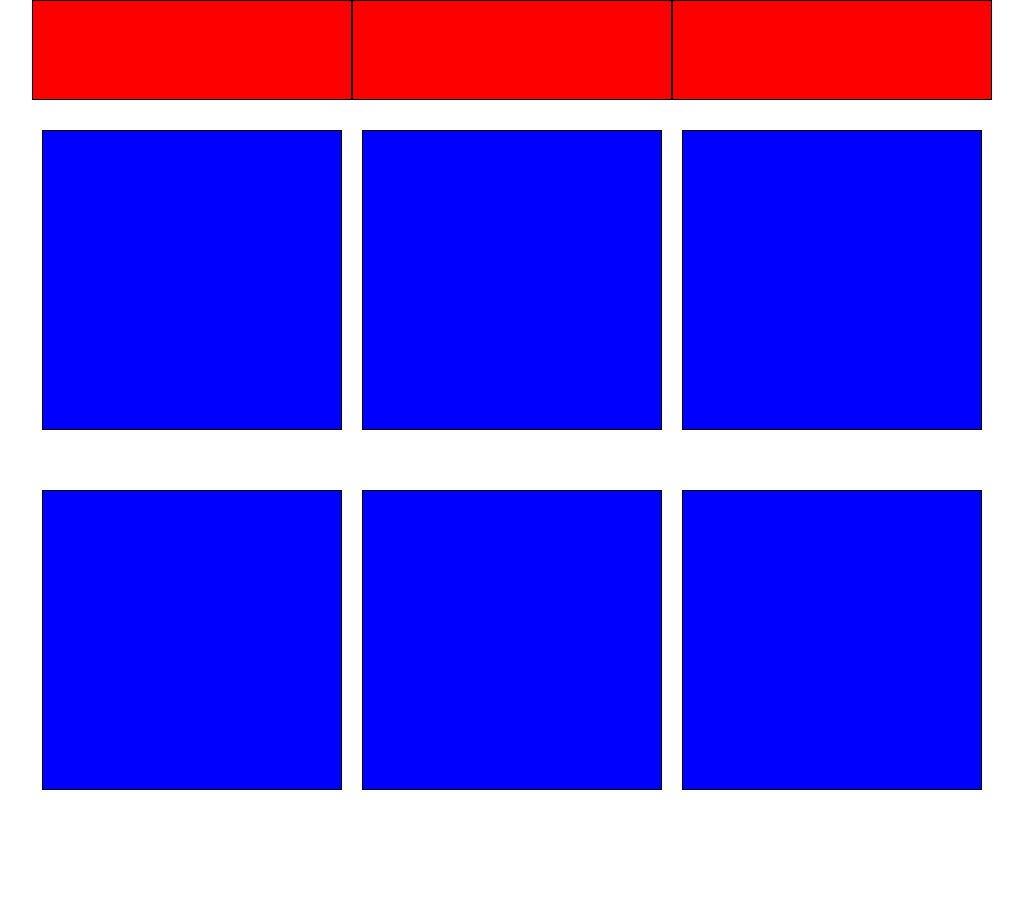
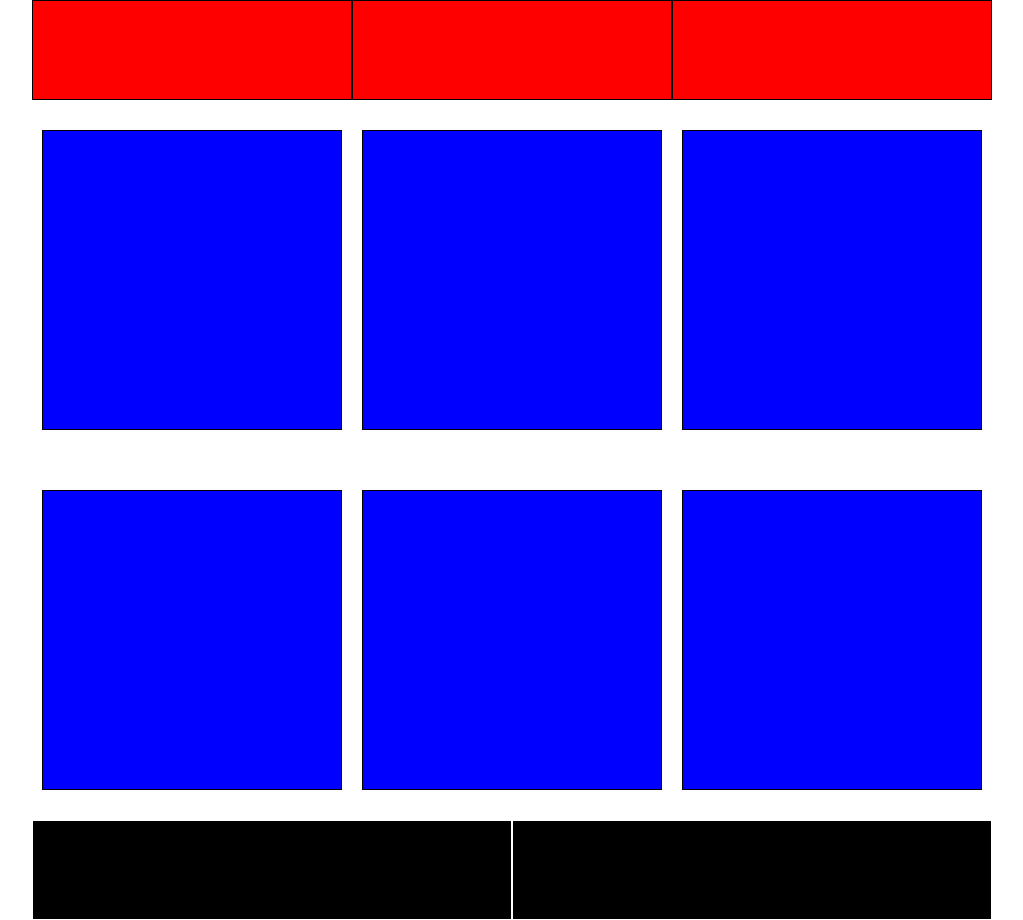
Before and after one commit to MattiaPiazzolla/html-css-boolando, a plain HTML site: page index.html in a window 1280 px wide. Shown: the whole page, without its empty margins (128-1151 px from the left). Before the commit the page ends 820 px from the top, so only its background shows below. Drawn offline with Linux system fonts and the light colour scheme.

Commit message:
[FEAT] added fooer structure (using colored boxes)

```diff
--- a/css/style.css
+++ b/css/style.css
@@ -39,5 +39,7 @@
 }
 
 .content-footer{
-
+    background-color: black;
+    border: 1px solid white;
+    height: 100px;
 }
--- a/index.html
+++ b/index.html
@@ -51,6 +51,8 @@
             <div class="row">
                 <div class="col-50">
                     <div class="content-footer content-footer-sx"></div>
+                </div>
+                <div class="col-50">
                     <div class="content-footer content-footer-dx"></div>
                 </div>
             </div>
```
